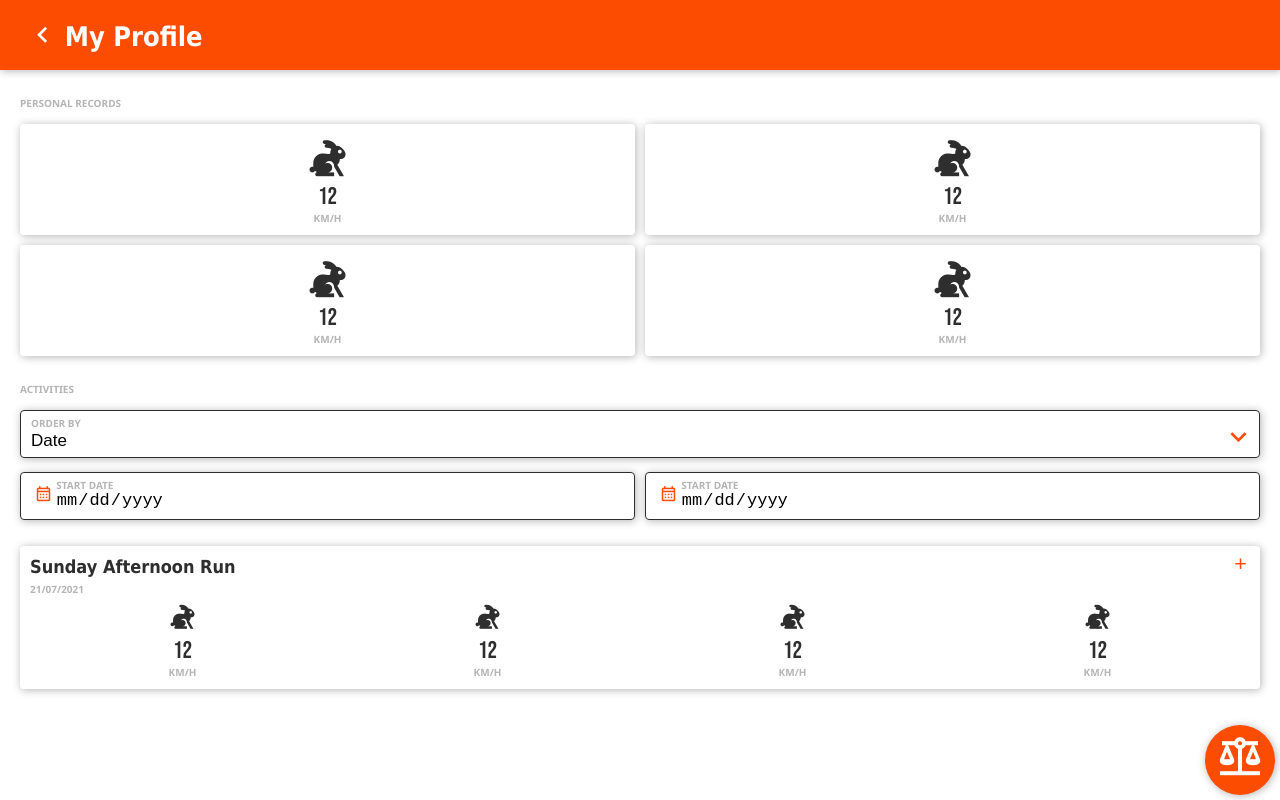
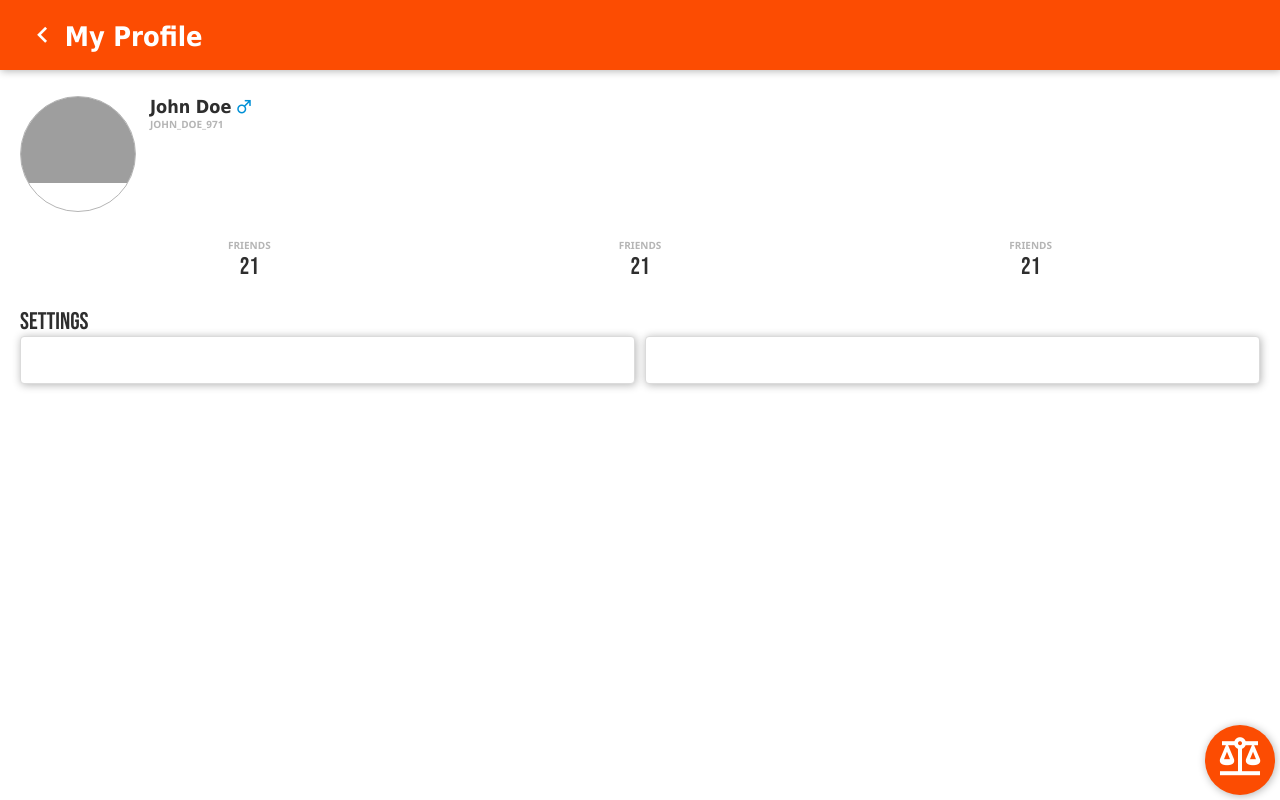
Before and after one commit to lfaoanl/frontend-strava-activities, a React (Create React App) app: page / in a window 1280 px wide. Both pictures are taken after a click on the element 1236 px from the left and 29 px from the top of the page. Built offline with nearby package versions, Linux system fonts and the light colour scheme; grey boxes are pictures that could not be loaded.

Commit message:
Added RadioInput.jsx, profile page and component changes

```diff
--- /dev/null
+++ b/src/assets/css/button-radio.scss
@@ -0,0 +1,36 @@
+@import 'common';
+
+.button-group {
+    display: grid;
+    grid-template-columns: repeat(2, 1fr);
+    gap: 10px;
+}
+
+input[type=radio] {
+    visibility: hidden;
+    display: none;
+
+    &:checked + .button {
+        border-color: $orange;
+        background: $orange;
+    }
+}
+
+.button {
+    background: $white;
+    border: 1px solid #DBDBDB;
+    color: $black;
+    font-family: 'Segoe UI', 'Open Sans', sans-serif;
+    font-size: 17px;
+    font-weight: bold;
+    text-transform: uppercase;
+    border-radius: 4px;
+    box-shadow: $shadow;
+    width: 100%;
+    height: 48px;
+
+    &.active {
+        border-color: $orange;
+        background: $orange;
+    }
+}
--- a/src/assets/css/index.scss
+++ b/src/assets/css/index.scss
@@ -59,3 +59,7 @@ h4, time, label span.label { /* Subtitles */
     margin: 26px 0 14px 0;
   }
 }
+
+.statistic.centered {
+  text-align: center;
+}
--- a/src/assets/css/page-overview.scss
+++ b/src/assets/css/page-overview.scss
@@ -1,7 +1,3 @@
-.statistic.centered {
-  text-align: center;
-}
-
 .record-cards {
   display: grid;
   grid-template-columns: calc(50% - 5px) calc(50% - 5px);
--- /dev/null
+++ b/src/assets/css/page-profile.scss
@@ -0,0 +1,11 @@
+.profile-container {
+  display: grid;
+  grid-template-columns: 116px 1fr;
+  column-gap: 14px;
+}
+
+.profile-stats {
+  padding: 0 2em;
+  display: grid;
+  grid-template-columns: repeat(3, 1fr);
+}
--- a/src/assets/css/profile-picture.scss
+++ b/src/assets/css/profile-picture.scss
@@ -1,9 +1,16 @@
 @import "common";
 
 .profile-picture {
-  width: 48px;
-  height: 48px;
   border-radius: 50%;
   border: 1px solid $gray;
   overflow: hidden;
+
+  &:not(.large) {
+    width: 48px;
+    height: 48px;
+  }
+  &.large {
+    width: 116px;
+    height: 116px;
+  }
 }
--- a/src/components/Header.jsx
+++ b/src/components/Header.jsx
@@ -35,9 +35,7 @@ class Header extends React.Component {
         { profile
         && (
         <div onClick={() => onNavigate('profile')} className="picture-container">
-          <ProfilePicture
-            source="https://static8.depositphotos.com/1028979/1058/i/600/depositphotos_10580868-stock-photo-handsome-smiling-man-isolated-over.jpg"
-          />
+          <ProfilePicture />
         </div>
         )}
       </header>
--- a/src/components/Page.jsx
+++ b/src/components/Page.jsx
@@ -1,6 +1,7 @@
 import React, { Component } from 'react';
 import PropTypes from 'prop-types';
 import Overview from '../views/Overview';
+import Profile from '../views/Profile';
 
 class Page extends Component {
   static get propTypes() {
@@ -11,8 +12,8 @@ class Page extends Component {
 
   getViewComponent() {
     const { view } = this.props;
-    if (view === 'kaas') {
-      return <div />;
+    if (view === 'profile') {
+      return <Profile />;
     }
     return <Overview />;
   }
--- a/src/components/ProfilePicture.jsx
+++ b/src/components/ProfilePicture.jsx
@@ -5,14 +5,22 @@ import '../assets/css/profile-picture.scss';
 class ProfilePicture extends Component {
   static get propTypes() {
     return {
-      source: PropTypes.string.isRequired,
+      source: PropTypes.string,
+      large: PropTypes.bool,
+    };
+  }
+
+  static get defaultProps() {
+    return {
+      large: false,
+      source: 'https://static8.depositphotos.com/1028979/1058/i/600/depositphotos_10580868-stock-photo-handsome-smiling-man-isolated-over.jpg',
     };
   }
 
   render() {
-    const { source } = this.props;
+    const { large, source } = this.props;
     return (
-      <figure className="profile-picture">
+      <figure className={`profile-picture ${large && 'large'}`}>
         <img src={source} alt="My profile" />
       </figure>
     );
--- /dev/null
+++ b/src/components/Statistic.jsx
@@ -0,0 +1,36 @@
+import React, { Component } from 'react';
+import PropTypes from 'prop-types';
+
+class Statistic extends Component {
+  static get propTypes() {
+    return {
+      centered: PropTypes.bool,
+      label: PropTypes.string,
+      value: PropTypes.oneOfType([
+        PropTypes.string,
+        PropTypes.number,
+      ]).isRequired,
+    };
+  }
+
+  static get defaultProps() {
+    return {
+      centered: false,
+      label: '',
+    };
+  }
+
+  render() {
+    const { label, value, centered } = this.props;
+    const className = `statistic ${centered && 'centered'}`;
+
+    return (
+      <div className={className}>
+        <h4 className="m-0">{label}</h4>
+        <h3 className="m-0">{value}</h3>
+      </div>
+    );
+  }
+}
+
+export default Statistic;
--- /dev/null
+++ b/src/components/inputs/RadioInput.jsx
@@ -0,0 +1,29 @@
+import React, { Component } from 'react';
+import '../../assets/css/button-radio.scss';
+
+class RadioInput extends Component {
+  constructor(props) {
+    super(props);
+    this.state = {
+      name: `radio-${Math.floor(Math.random() * 1000)}`,
+    };
+  }
+
+  render() {
+    const { name } = this.state;
+    return (
+      <div className="button-group">
+        <label>
+          <input name={name} type="radio" />
+          <div className="button" />
+        </label>
+        <label>
+          <input name={name} type="radio" />
+          <div className="button" />
+        </label>
+      </div>
+    );
+  }
+}
+
+export default RadioInput;
--- /dev/null
+++ b/src/views/Profile.jsx
@@ -0,0 +1,38 @@
+import React, { Component } from 'react';
+import '../assets/css/page-profile.scss';
+import ProfilePicture from '../components/ProfilePicture';
+import Icon from '../components/Icon';
+import Statistic from '../components/Statistic';
+import RadioInput from '../components/inputs/RadioInput';
+
+class Profile extends Component {
+  render() {
+    return (
+      <main>
+        <section className="profile-container">
+          <ProfilePicture large />
+          <div>
+            <h2>
+              John Doe
+              <Icon name="gender-male" size="small" color="#0090D6" />
+            </h2>
+            <h4 className="m-0">JOHN_doe_971</h4>
+          </div>
+        </section>
+
+        <section className="profile-stats">
+          <Statistic label="friends" value="21" centered />
+          <Statistic label="friends" value="21" centered />
+          <Statistic label="friends" value="21" centered />
+        </section>
+
+        <section>
+          <h3>settings</h3>
+          <RadioInput />
+        </section>
+      </main>
+    );
+  }
+}
+
+export default Profile;
```
Also changed, not shown: .eslintrc.js.
